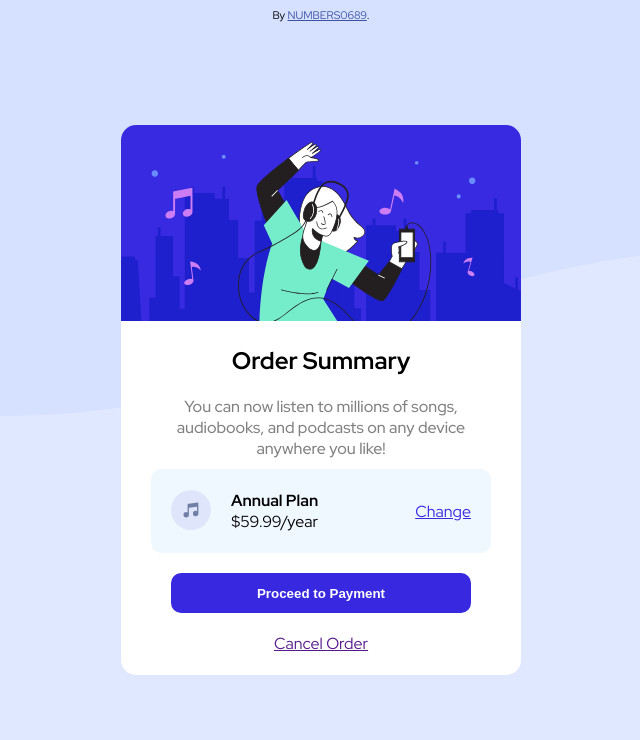
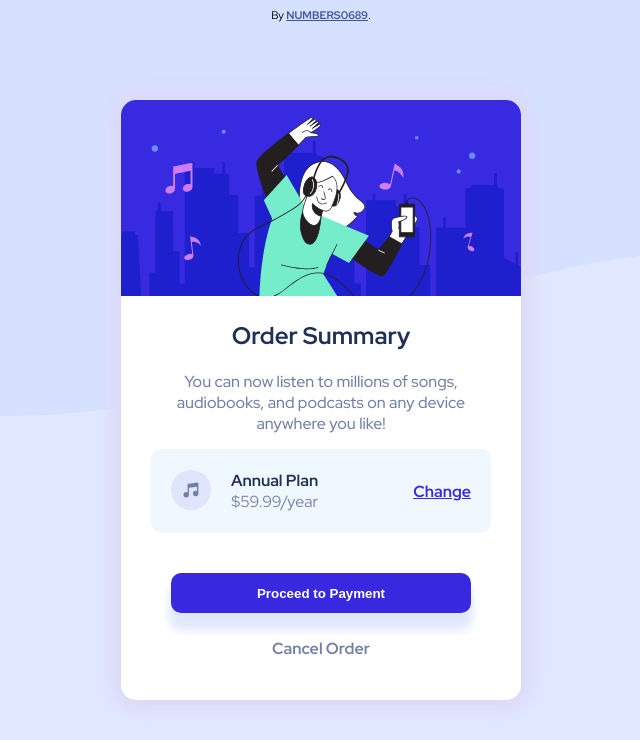
Before and after one commit to Numbers0689/open-exercises, a plain HTML site: page front/order-summary-component-main/index.html in a window 1280 px wide. Shown: the whole page, without its empty margins (319-959 px from the left). Drawn offline with Linux system fonts and the light colour scheme.

Commit message:
Add hover style changes

```diff
--- a/front/order-summary-component-main/index.html
+++ b/front/order-summary-component-main/index.html
@@ -18,7 +18,7 @@
 <body>
   <section>
     <img src="./images/illustration-hero.svg" alt="music design" id="hero">
-    <h1>Order Summary</h1>
+    <h1 class="dark">Order Summary</h1>
 
     <p>You can now listen to millions of songs, audiobooks, and podcasts on any
       device anywhere you like!</p>
@@ -27,8 +27,8 @@
       <div id="con">
         <img id="icon" src="./images/icon-music.svg" alt="music icon">
         <div>
-          <div class="weighted">Annual Plan</div>
-          <div>$59.99/year</div>
+          <div class="weighted dark">Annual Plan</div>
+          <div style="color: hsl(224, 23%, 55%);">$59.99/year</div>
         </div>
       </div>
 
@@ -36,9 +36,9 @@
     </div>
 
     <button>Proceed to Payment</button><br>
-    <a href="">Cancel Order</a>
+    <a class="cancel" href="">Cancel Order</a>
   </section>
 
-  <div class="attribution">By <a href="#">NUMBERS0689</a>.</div>
+  <div class="attribution">By <a href="https://github.com/Numbers0689">NUMBERS0689</a>.</div>
 </body>
 </html>
--- a/front/order-summary-component-main/style.css
+++ b/front/order-summary-component-main/style.css
@@ -11,16 +11,15 @@ body {
 
 section {
     width: 400px;
-    height: 550px;
-    /* margin: auto; */
+    height: 600px;
     background-color: white;
     border-radius: 15px;
     text-align: center;
-    /* margin-top: 100px; */
     position: absolute;
     top: 50%;
     left: 50%;
-    margin: -275px 0 0 -200px;
+    margin: -300px 0 0 -200px;
+    box-shadow: 0 0 20px 10px rgb(221, 217, 247);
 }
 
 .container {
@@ -28,7 +27,7 @@ section {
     width: 300px;
     background-color: aliceblue;
     display: flex;
-    margin: auto;
+    margin: 15px auto;
     border-radius: 10px;
     padding: 7px 20px;
     justify-content: space-between;
@@ -48,19 +47,25 @@ section {
 p {
     width: 300px;
     margin: 10px auto;
-    color: gray;
+    color: hsl(224, 23%, 55%);
     font-weight: 500;
 }
 
 button {
     width: 300px;
     height: 40px;
-    margin: 20px auto;
+    margin: 25px auto;
     background-color: hsl(245, 75%, 52%);
     border: none;
     border-radius: 10px;
     font-weight: 700;
     color: white;
+    box-shadow: 0 15px 10px 2px hsl(225, 100%, 94%);
+}
+
+button:hover {
+    background-color: hsl(225, 100%, 66%);
+    cursor: pointer;
 }
 
 #hero {
@@ -77,3 +82,26 @@ button {
 #change {
     color: hsl(245, 75%, 52%);
 }
+
+#change:hover {
+    color: hsl(225, 64%, 57%);
+    text-decoration: none;
+}
+
+.dark {
+    color: hsl(223, 47%, 23%);
+}
+
+.cancel {
+    color: hsl(224, 23%, 55%);
+    font-weight: 700;
+    text-decoration: none;
+}
+
+.cancel:hover {
+    color: hsl(223, 47%, 23%);
+}
+
+a {
+    font-weight: 700;
+}
```
